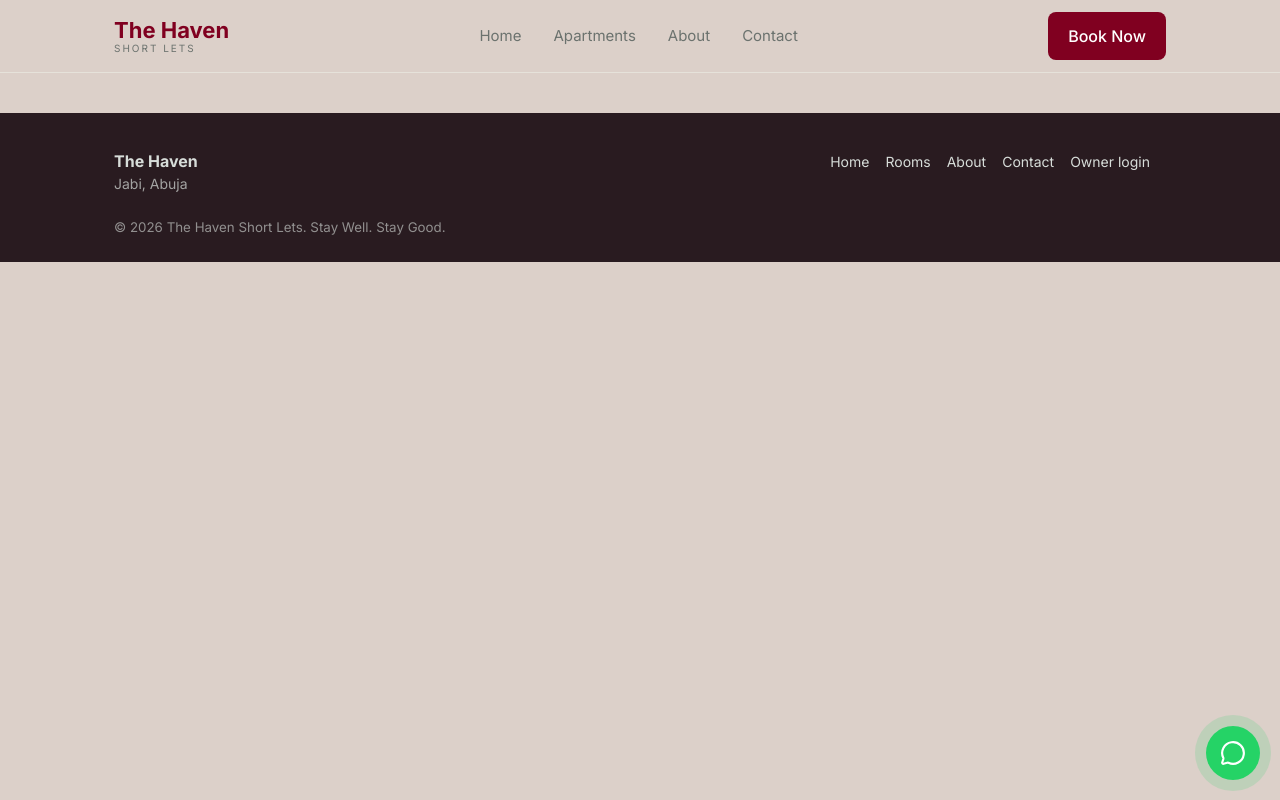
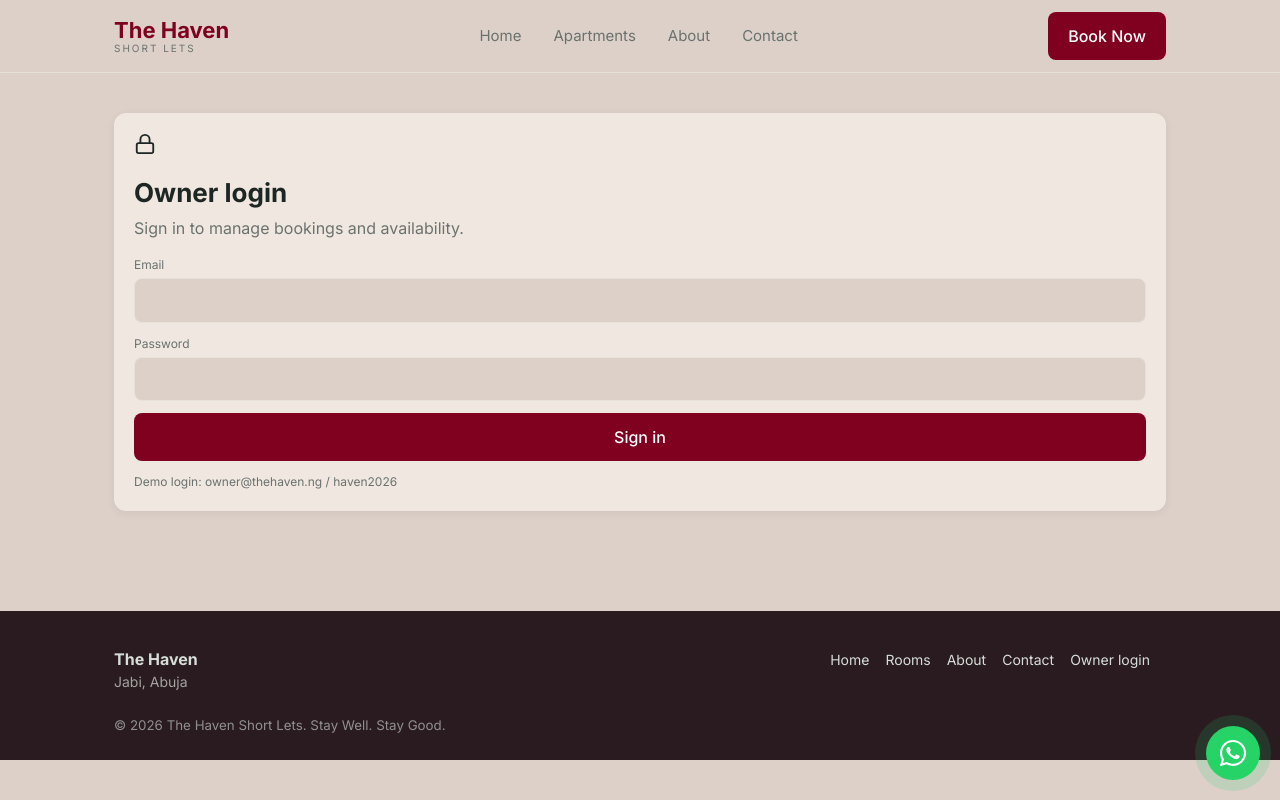
Before and after one commit to amimax-collab/shortlet-demo, a React (Vite) app: page /admin/login in a window 1280 px wide. Built offline with nearby package versions, Linux system fonts and the light colour scheme.

Commit message:
updated whatsapp icon, added owner login authentication and changed the hero bg image

```diff
--- a/src/App.jsx
+++ b/src/App.jsx
@@ -1,5 +1,5 @@
 import { Routes, Route, useLocation } from "react-router-dom";
-import { MessageCircle } from "lucide-react";
+import { FaWhatsapp } from "react-icons/fa";
 import Navbar from "./components/Navbar";
 import Footer from "./components/Footer";
 import ScrollToTop from "./components/ScrollToTop";
@@ -15,6 +15,8 @@ import Contact from "./pages/Contact";
 import './styles/global.css'
 import './styles/app.css'
 import { whatsappLink } from "./utils/whatsapp";
+import Login from "./pages/Login";
+import RequireAuth from "./components/RequireAuth";
 
 export default function App() {
   const location = useLocation();
@@ -30,14 +32,19 @@ export default function App() {
           <Route path="/apartments/:id" element={<UnitDetails />} />
           <Route path="/checkout" element={<Checkout />} />
           <Route path="/confirmation" element={<Confirmation />} />
-          <Route path="/admin" element={<Dashboard />} />
+          <Route path="/admin/login" element={<Login />} />
+          <Route path="/admin" element={<RequireAuth><Dashboard /></RequireAuth>} />
           <Route path="/about" element={<About />} />
           <Route path="/contact" element={<Contact />} />
         </Routes>
       </main>
       <Footer />
-      <a className="whatsapp-fab" href={`https://wa.me/${property.whatsapp}`} target="_blank" rel="noreferrer" aria-label="WhatsApp">
-        <MessageCircle size={26} />
+      <a
+          className="whatsapp-fab"
+          href={whatsappLink(`Hello ${property.name}! I'd like to ask about booking an apartment.`)}
+          target="_blank" rel="noreferrer" aria-label="Chat on WhatsApp"
+        >
+          <FaWhatsapp size={30} />
       </a>
     </>
   );
--- /dev/null
+++ b/src/components/RequireAuth.jsx
@@ -0,0 +1,10 @@
+import { Navigate, useLocation } from "react-router-dom";
+import { isLoggedIn } from "../utils/auth";
+
+export default function RequireAuth({ children }) {
+  const location = useLocation();
+  if (!isLoggedIn()) {
+    return <Navigate to="/admin/login" replace state={{ from: location.pathname }} />;
+  }
+  return children;
+}
--- a/src/pages/Contact.jsx
+++ b/src/pages/Contact.jsx
@@ -2,6 +2,8 @@ import { MapPin, Phone, Mail, MessageCircle } from "lucide-react";
 import { useState } from "react";
 import MapEmbed from "../components/MapEmbed.jsx";
 import { property } from "../data/property.js";
+import { FaWhatsapp } from "react-icons/fa";
+import { whatsappLink } from "../utils/whatsapp";
 
 export default function Contact() {
   const [sent, setSent] = useState(false);
@@ -14,8 +16,8 @@ export default function Contact() {
           <p className="contact-line"><MapPin size={18} /> {property.address}</p>
           <p className="contact-line"><Phone size={18} /> {property.phone}</p>
           <p className="contact-line"><Mail size={18} /> {property.email}</p>
-          <a className="btn" href={`https://wa.me/${property.whatsapp}`} target="_blank" rel="noreferrer">
-            <MessageCircle size={18} /> Chat on WhatsApp
+          <a className="btn" href={whatsappLink(`Hello ${property.name}, I'd like to make an enquiry.`)} target="_blank" rel="noreferrer">
+            <FaWhatsapp size={18} /> Chat on WhatsApp
           </a>
 
           {sent ? (
--- a/src/pages/Dashboard.jsx
+++ b/src/pages/Dashboard.jsx
@@ -1,9 +1,12 @@
-import { useState } from "react";
+import { useState, Fragment } from "react";
 import { units } from "../data/units.js";
 import {
   addBooking, getBookings, isNightTaken, removeBooking, resetBookings, updateStatus,
 } from "../utils/booking.js";
 import { addDays, formatDate, naira, toISO } from "../utils/dates.js";
+import { useNavigate } from "react-router-dom";
+import { services } from "../data/services";
+import { logout } from "../utils/auth";
 
 const weeklyVisits = [
   { label: "Mon", value: 120 }, { label: "Tue", value: 180 }, { label: "Wed", value: 150 },
@@ -33,6 +36,11 @@ export default function Dashboard() {
   const [blockError, setBlockError] = useState("");
   const [weekly, setWeekly] = useState(true);
   const [alerts, setAlerts] = useState(true);
+
+  const navigate = useNavigate();
+  const [openId, setOpenId] = useState(null);
+  const serviceNames = (b) =>
+  (b.services || []).map((id) => services.find((s) => s.id === id)?.name).filter(Boolean).join(", ") || "None";
 
   const refresh = () => setBookings(getBookings());
   const today = toISO(new Date());
@@ -90,7 +98,10 @@ export default function Dashboard() {
     <div className="container page">
     <div className="section-head">
       <h1 style={{ margin: 0 }}>Owner dashboard</h1>
+      <div style={{ display: "flex", gap: 8 }}>
         <button className="btn btn-outline btn-sm" onClick={() => { resetBookings(); refresh(); }}>Reset demo data</button>
+        <button className="btn btn-sm" onClick={() => { logout(); navigate("/admin/login"); }}>Log out</button>
+      </div>
     </div>
 
       <div className="stats">
@@ -142,7 +153,8 @@ export default function Dashboard() {
             </thead>
             <tbody>
               {sorted.map((b) => (
-                <tr key={b.id}>
+                <Fragment key={b.id}>
+                  <tr>
                     <td>{b.id}</td>
                     <td>{b.guest}</td>
                     <td>{unitName(b.unitId)}</td>
@@ -152,9 +164,30 @@ export default function Dashboard() {
                     <td>
                       {b.status === "Pending" && <button className="btn btn-sm" onClick={() => { updateStatus(b.id, "Paid"); refresh(); }}>Confirm</button>}{" "}
                       {(b.status === "Paid" || b.status === "Pending") && <button className="btn btn-outline btn-sm" onClick={() => { updateStatus(b.id, "Cancelled"); refresh(); }}>Cancel</button>}
-                    {b.status === "Blocked" && <button className="btn btn-outline btn-sm" onClick={() => { removeBooking(b.id); refresh(); }}>Unblock</button>}
+                      {b.status === "Blocked" && <button className="btn btn-outline btn-sm" onClick={() => { removeBooking(b.id); refresh(); }}>Unblock</button>}{" "}
+                      {b.status !== "Blocked" && (
+                        <button className="btn btn-outline btn-sm" onClick={() => setOpenId(openId === b.id ? null : b.id)}>
+                          {openId === b.id ? "Hide" : "Details"}
+                        </button>
+                      )}
                     </td>
                   </tr>
+                  {openId === b.id && (
+                    <tr>
+                      <td colSpan={7}>
+                        <div className="guest-details">
+                          <div><span>Email</span>{b.email || "-"}</div>
+                          <div><span>Phone</span>{b.phone || "-"}</div>
+                          <div><span>Address</span>{b.address || "-"}</div>
+                          <div><span>ID</span>{b.idType ? `${b.idType} · ${b.idNumber}` : "-"}</div>
+                          <div><span>ID file</span>{b.idFileName || "-"}</div>
+                          <div><span>Extra services</span>{serviceNames(b)}</div>
+                          <div><span>Notes</span>{b.notes || "-"}</div>
+                        </div>
+                      </td>
+                    </tr>
+                  )}
+                </Fragment>
               ))}
             </tbody>
           </table>
--- /dev/null
+++ b/src/pages/Login.jsx
@@ -0,0 +1,38 @@
+import { useState } from "react";
+import { Navigate, useLocation, useNavigate } from "react-router-dom";
+import { Lock } from "lucide-react";
+import { isLoggedIn, login } from "../utils/auth";
+
+export default function Login() {
+  const navigate = useNavigate();
+  const location = useLocation();
+  const [email, setEmail] = useState("");
+  const [password, setPassword] = useState("");
+  const [error, setError] = useState("");
+
+  if (isLoggedIn()) return <Navigate to="/admin" replace />;
+
+  function handleSubmit(e) {
+    e.preventDefault();
+    if (login(email, password)) {
+      navigate(location.state?.from || "/admin", { replace: true });
+    } else {
+      setError("Incorrect email or password.");
+    }
+  }
+
+  return (
+    <div className="container page">
+      <form className="card login-card" onSubmit={handleSubmit}>
+        <div className="login-icon"><Lock size={22} /></div>
+        <h1 style={{ margin: "12px 0 4px", fontSize: 26 }}>Owner login</h1>
+        <p className="muted" style={{ marginTop: 0 }}>Sign in to manage bookings and availability.</p>
+        <label className="field">Email<input type="email" required value={email} onChange={(e) => setEmail(e.target.value)} /></label>
+        <label className="field">Password<input type="password" required value={password} onChange={(e) => setPassword(e.target.value)} /></label>
+        {error && <p className="error">{error}</p>}
+        <button className="btn" type="submit" style={{ width: "100%" }}>Sign in</button>
+        <p className="muted" style={{ fontSize: 12, marginBottom: 0 }}>Demo login: owner@thehaven.ng / haven2026</p>
+      </form>
+    </div>
+  );
+}
--- a/src/styles/app.css
+++ b/src/styles/app.css
@@ -35,7 +35,7 @@
 /* ---------- hero + search ---------- */
 .hero {
   background: linear-gradient(90deg, rgba(20,20,18,0.78), rgba(20,20,18,0.25)),
-    url("https://picsum.photos/seed/haven-hero/1600/700") center / cover;
+    url("C:\Users\FONT\Desktop\shortlet\public\images\hero.jpg") center / cover;
   color: #fff; padding: 90px 0 120px;
 }
 .hero small { letter-spacing: 3px; font-size: 12px; }
@@ -296,3 +296,6 @@ html { scroll-behavior: smooth; }
 .accordion-inner .service-list { padding: 14px; }
 
 @media (max-width: 600px) { .form-row { grid-template-columns: 1fr; } }
+
+.guest-details { display: grid; grid-template-columns: repeat(auto-fit, minmax(200px, 1fr)); gap: 12px 20px; padding: 6px 0; white-space: normal; }
+.guest-details span { display: block; font-size: 12px; color: var(--color-muted); }
--- /dev/null
+++ b/src/utils/auth.js
@@ -0,0 +1,21 @@
+const KEY = "haven_admin_session";
+
+// DEMO ONLY: replaced by Supabase Auth in the back end step
+const DEMO_EMAIL = "owner@thehaven.ng";
+const DEMO_PASSWORD = "haven2026";
+
+export function login(email, password) {
+  if (email.trim().toLowerCase() === DEMO_EMAIL && password === DEMO_PASSWORD) {
+    sessionStorage.setItem(KEY, "1"); // cleared when the browser tab closes
+    return true;
+  }
+  return false;
+}
+
+export function logout() {
+  sessionStorage.removeItem(KEY);
+}
+
+export function isLoggedIn() {
+  return sessionStorage.getItem(KEY) === "1";
+}
```
Also changed, not shown: src/pages/Confirmation.jsx (+9 -3 lines), src/pages/UnitDetails.jsx (+9 -0 lines). Lines whose indentation alone changed are shown as unchanged.
